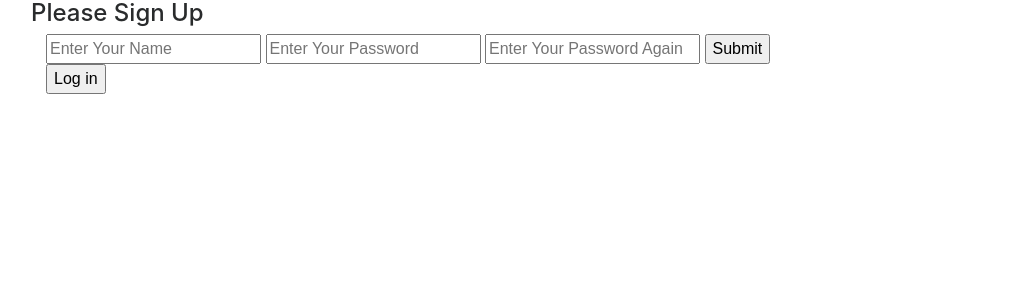
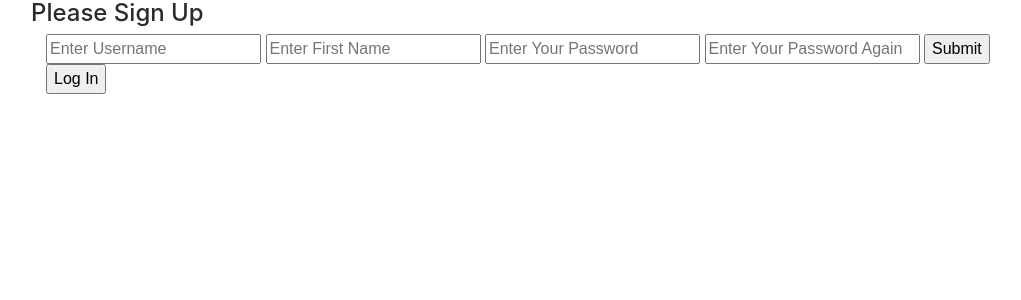
Before and after one commit to tjmcgi/cs50, a Flask app: page /signup/ in a window 1280 px wide. Shown: the top 300 px of the page, without its empty margins (54-1075 px from the left). Run offline with Flask 2, Linux system fonts and the light colour scheme.

Commit message:
added signup

```diff
--- a/project1/application.py
+++ b/project1/application.py
@@ -37,11 +37,13 @@ def index():
 		try:
 			result = db.execute("SELECT * from users where username = :user and password = :password", {"user": user, "password":password}).fetchone()
 			user_id = result['id']
+			first_name = result['first_name']
 		except:
 			return render_template("error.html", message="Login Failed.")
 
 		## if user authenticates, log them in
 		session['user_id'] = user_id
+		session['first_name'] = first_name
 		return render_template("index.html", user_id=user_id, session=session)
 
 		## if user fails to authenticate, send back to log-in screen with failure message
@@ -53,8 +55,20 @@ def index():
 def login():
 	return render_template("login.html")
 
-@app.route("/signup/")
+@app.route("/signup/", methods=["GET", "POST"])
 def signup():
+	if request.method=="POST":
+		username = request.form.get("username")
+		firstname = request.form.get("firstname")
+		password = request.form.get("password")
+		confirm_password = request.form.get("confirm_password")
+		if password != confirm_password:
+			return render_template("error.html", message = "Passwords do not match.")
+		db.execute("insert into users (username, password, first_name) values (:username, :password, :firstname)", {"username": username, "password": password, "firstname": firstname})
+		db.commit()
+		user = db.execute("SELECT * from users where username = :user and password = :password", {"user": username, "password":password}).fetchone()
+		session['user_id'] = user['id']
+		return render_template("index.html", session=session)
 	return render_template("signup.html")
 
 @app.route("/results/", methods=["GET", "POST"])
--- a/project1/templates/index.html
+++ b/project1/templates/index.html
@@ -2,7 +2,7 @@
 
 {% block heading %}
 	{% if session['user_id'] %}
-    	Welcome {{ session['user_id'] }}! Search for a new book below:
+    	Welcome {{ session['first_name'] }}! Search for a new book below:
     {% endif %}
 
 {% endblock %}
--- a/project1/templates/results.html
+++ b/project1/templates/results.html
@@ -1,7 +1,7 @@
 {% extends "layout.html" %}
 
 {% block heading %}
-Hi, {{ session['user_id'] }}
+Hi, {{ session['first_name'] }}
 {% endblock %}
 
 
--- a/project1/templates/signup.html
+++ b/project1/templates/signup.html
@@ -6,16 +6,17 @@
 
 {% block body %}
 <div class="container">
-    <form action="{{ url_for('index') }}" method="post">
-        <input type="text" name="username" placeholder="Enter Your Name">
+    <form action="{{ url_for('signup') }}" method="post">
+        <input type="text" name="username" placeholder="Enter Username">
+        <input type="text" name="firstname" placeholder="Enter First Name">
         <input type="password" name="password" placeholder="Enter Your Password">
-        <input type="password" name="confirm-password" placeholder="Enter Your Password Again">
+        <input type="password" name="confirm_password" placeholder="Enter Your Password Again">
         <button>Submit</button>
     </form>
 </div>
 <div class="container">
 	<form action={{url_for('login')}}>
-		<button>Log in</button>
+		<button>Log In</button>
 	</form>
 </div>
 {% endblock %}
```
Also changed, not shown: 1 other file.
